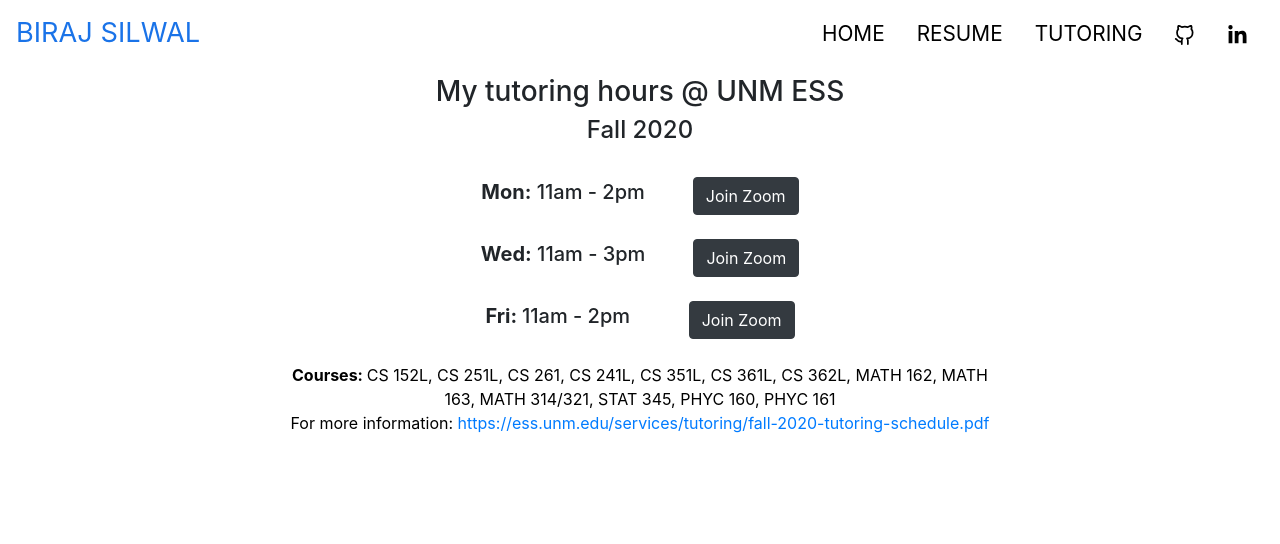
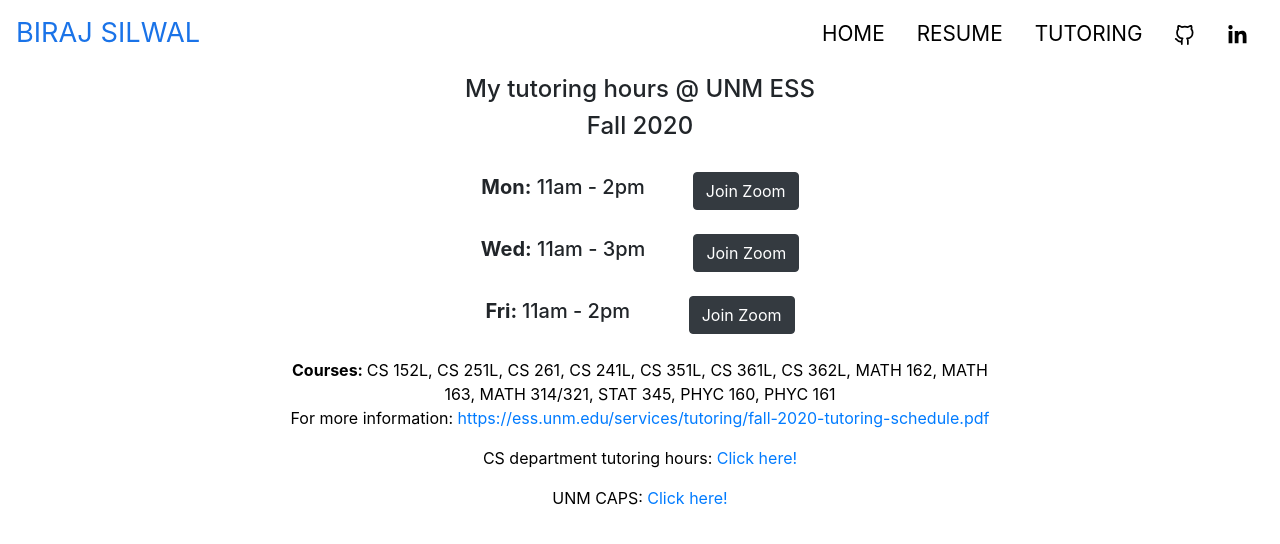
Before and after one commit to birajsilwal/ReactWebsite, a React (Create React App) app: page /tutoring in a window 1280 px wide. Shown: the top 544 px of the page. Built offline with nearby package versions, Linux system fonts and the light colour scheme.

Commit message:
updated tutoring page

```diff
--- a/src/pages/Tutoring.jsx
+++ b/src/pages/Tutoring.jsx
@@ -22,7 +22,7 @@ export default function Tutoring() {
 
   return (
     <div class="container">
-      <h3 class="pt-2">My tutoring hours @ UNM ESS </h3>
+      <h4 class="pt-2">My tutoring hours @ UNM ESS </h4>
       <h4 class="pb-4">Fall 2020</h4>
 
 
@@ -51,6 +51,16 @@ export default function Tutoring() {
         https://ess.unm.edu/services/tutoring/fall-2020-tutoring-schedule.pdf</a>
       </p>
 
+      <p>CS department tutoring hours: <a href="https://docs.google.com/spreadsheets/d/1tun91ofSxJ8jX8nq_MZ6vahPbcBZWS7e7FgwRjhd7OQ/edit#gid=0" target="_blank" rel="noopener noreferrer">
+        Click here!</a>
+      </p>
+
+      <p>UNM CAPS: <a href="https://caps.unm.edu/" target="_blank" rel="noopener noreferrer">
+        Click here!</a>
+      </p>
+
+
+
     </div>
   )
 }
```
